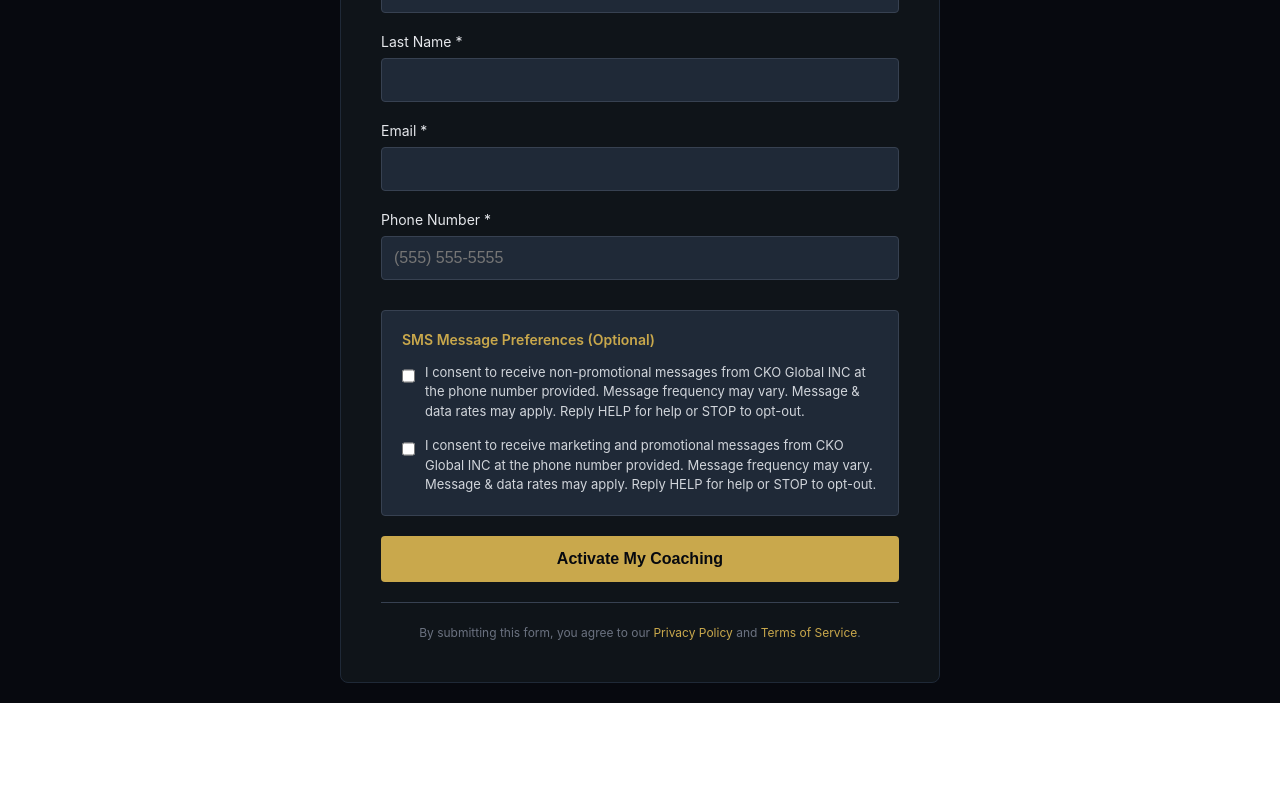
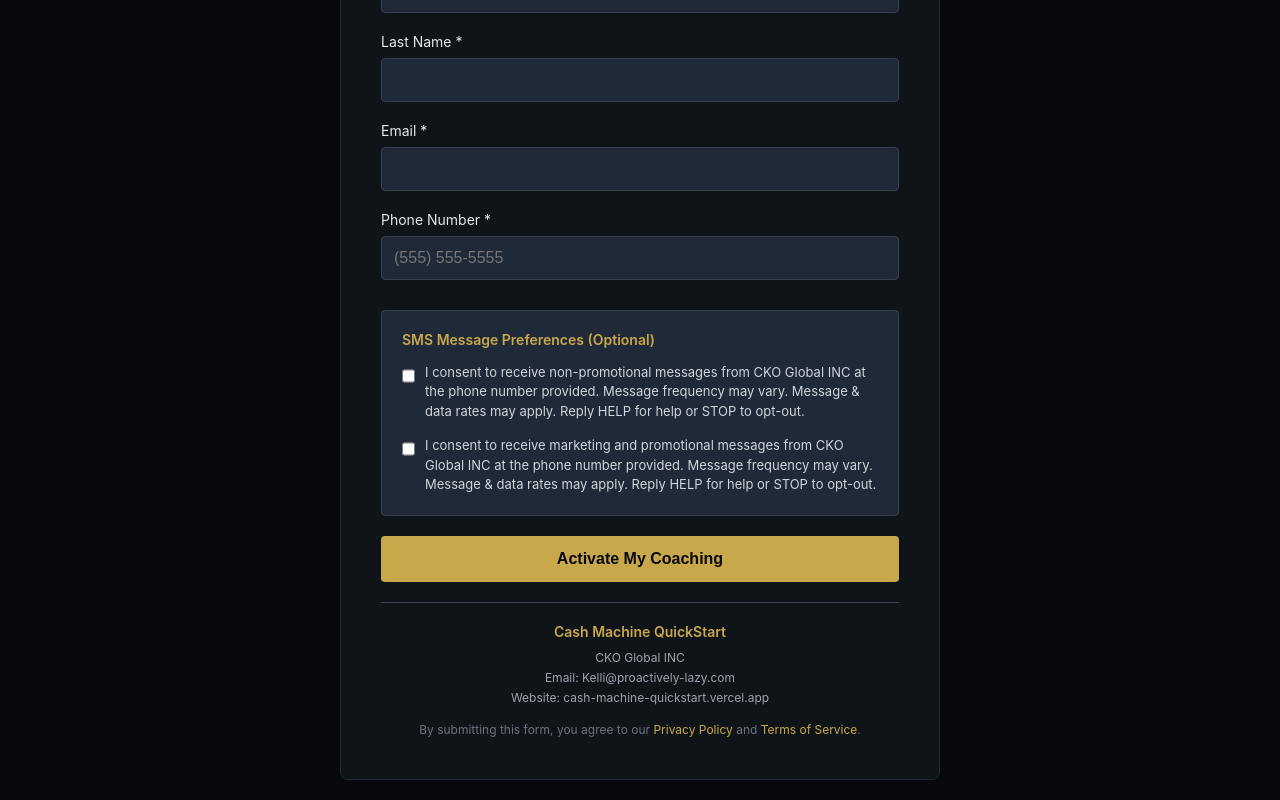
Before and after one commit to CKOGlobal/CashMachineQuickstart, a React (Vite) app: page /cmqs-opt-in in a window 1280 px wide. Shown: the part 604-1404 px from the top of the page. Before the commit the page ends 1307 px from the top, so only its background shows below. Built offline with nearby package versions, Linux system fonts and the light colour scheme.

Commit message:
Update CMQSOptIn.jsx

```diff
--- a/src/CMQSOptIn.jsx
+++ b/src/CMQSOptIn.jsx
@@ -267,6 +267,18 @@
             borderTop: '1px solid #374151',
             textAlign: 'center'
           }}>
+            <p style={{ color: '#C9A84C', fontSize: '14px', marginBottom: '10px', fontWeight: 600 }}>
+              Cash Machine QuickStart
+            </p>
+            <p style={{ color: '#9CA3AF', fontSize: '12px', marginBottom: '5px' }}>
+              CKO Global INC
+            </p>
+            <p style={{ color: '#9CA3AF', fontSize: '12px', marginBottom: '5px' }}>
+              Email: Kelli@proactively-lazy.com
+            </p>
+            <p style={{ color: '#9CA3AF', fontSize: '12px', marginBottom: '15px' }}>
+              Website: cash-machine-quickstart.vercel.app
+            </p>
             <p style={{ color: '#6B7280', fontSize: '12px', lineHeight: '1.6' }}>
               By submitting this form, you agree to our{' '}
               <a href="/privacy.html" style={{ color: '#C9A84C', textDecoration: 'none' }}>Privacy Policy</a>
```
